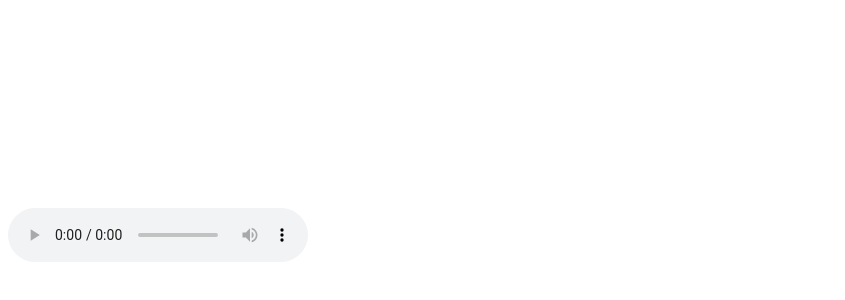
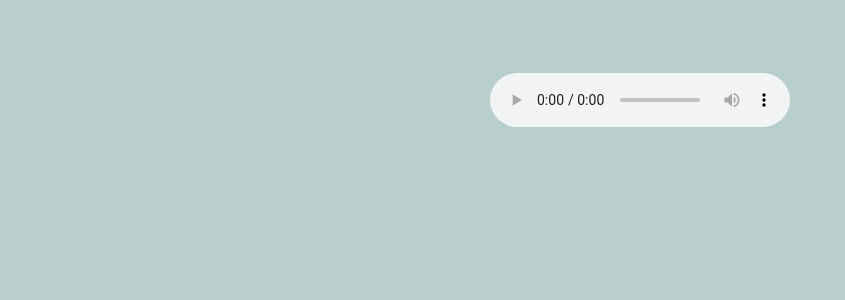
Before and after one commit to scuttler001/fy, a plain HTML site: page index.html in a window 1280 px wide. Shown: the part 300-600 px from the top of the page, without its empty margins (0-845 px from the left). Drawn offline with Linux system fonts and the light colour scheme.

Commit message:
Update index.html

```diff
--- a/index.html
+++ b/index.html
@@ -2,8 +2,11 @@
   <header>
     <title>Baliw Sayo</title>
     <style>
-      #audio{
-        margin: 500px auto;
+      body{
+        display: flex;
+        align-items: center;
+        justify-content: center;
+        background: #b8cfcc;
       }
     </style>
   </header>
```
